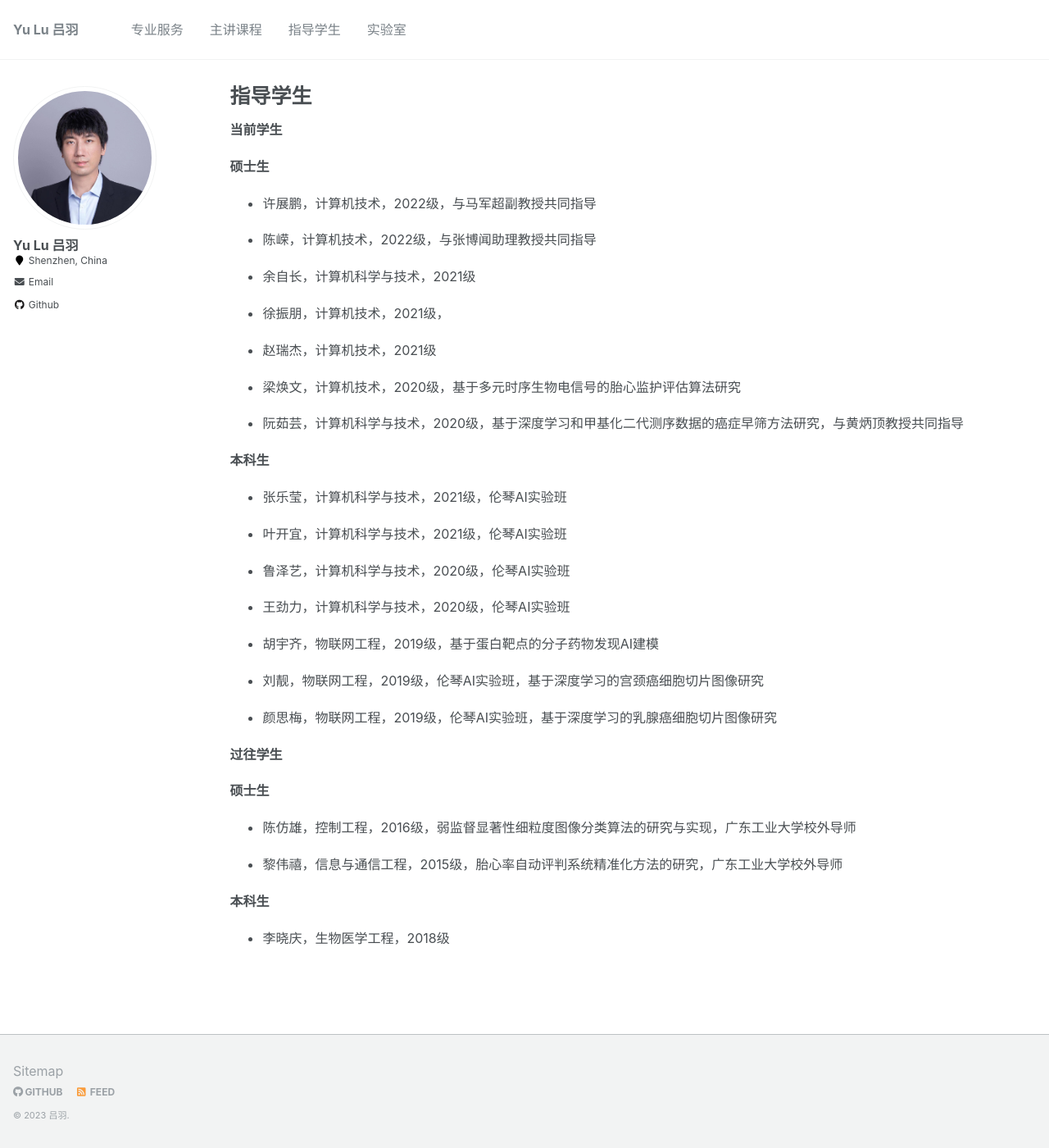
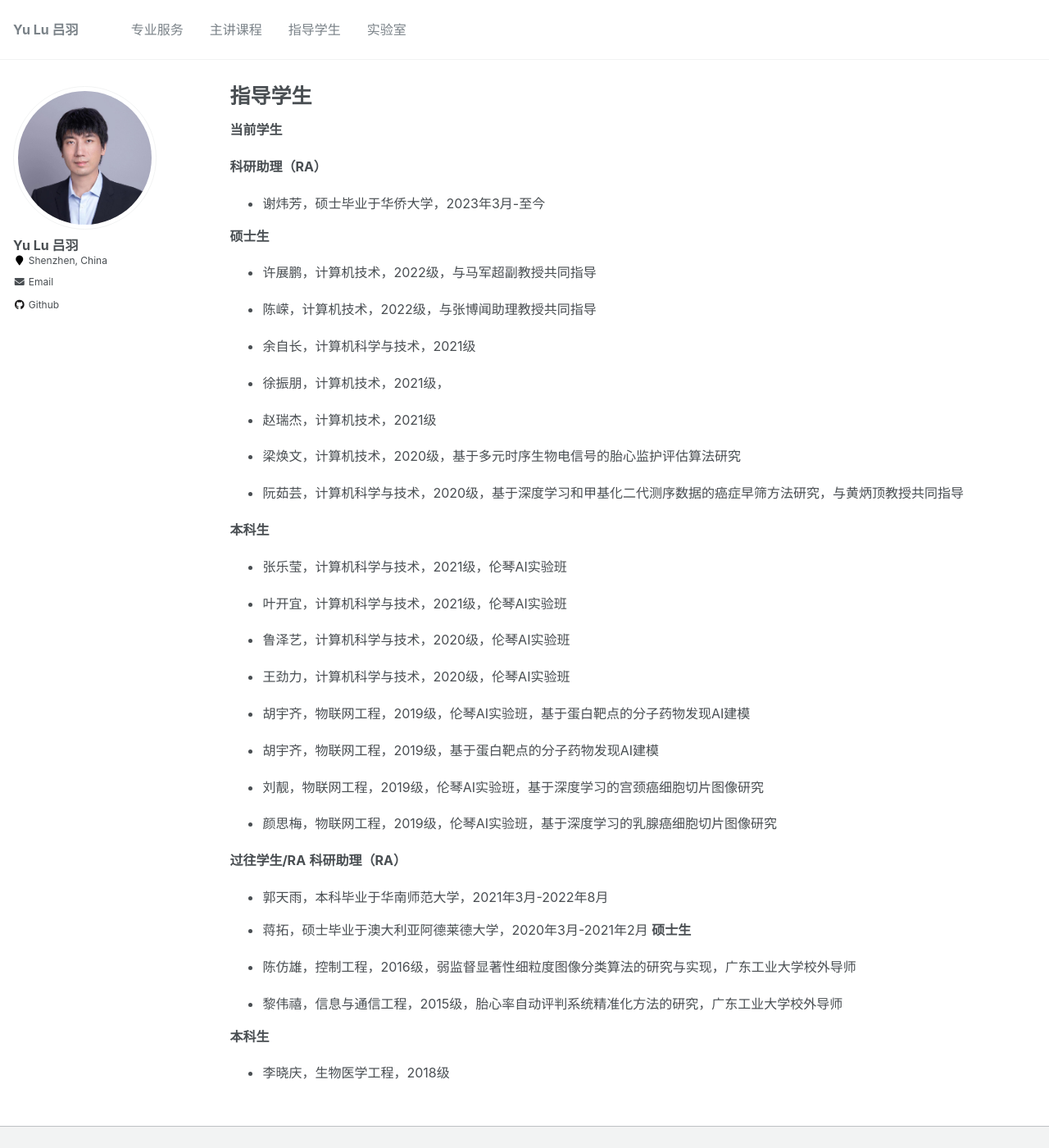
Before and after one commit to YukariUmezawa/lvyu.github.io, a Jekyll site: the page built from _pages/student.md, in a window 1280 px wide and 1400 px high. Shown: the whole window at 82% size. Built offline with Jekyll 4.4.1, drawn with Linux system fonts in a browser that asks for light colours.

Commit message:
Update student.md

```diff
--- a/_pages/student.md
+++ b/_pages/student.md
@@ -6,6 +6,9 @@ author_profile: true
 ---
 
 **当前学生**
+
+**科研助理（RA）**
+  - 谢炜芳，硕士毕业于华侨大学，2023年3月-至今
 
 **硕士生**
   -  许展鹏，计算机技术，2022级，与马军超副教授共同指导
@@ -31,6 +34,8 @@ author_profile: true
 
   -  王劲力，计算机科学与技术，2020级，伦琴AI实验班
 
+  -  胡宇齐，物联网工程，2019级，伦琴AI实验班，基于蛋白靶点的分子药物发现AI建模
+
   -  胡宇齐，物联网工程，2019级，基于蛋白靶点的分子药物发现AI建模
 
   -  刘靓，物联网工程，2019级，伦琴AI实验班，基于深度学习的宫颈癌细胞切片图像研究
@@ -38,13 +43,15 @@ author_profile: true
   -  颜思梅，物联网工程，2019级，伦琴AI实验班，基于深度学习的乳腺癌细胞切片图像研究
 
 
-**过往学生**
-
+**过往学生/RA**
+**科研助理（RA）**
+- 郭天雨，本科毕业于华南师范大学，2021年3月-2022年8月
+- 蒋拓，硕士毕业于澳大利亚阿德莱德大学，2020年3月-2021年2月
 **硕士生**
 
- -   陈仿雄，控制工程，2016级，弱监督显著性细粒度图像分类算法的研究与实现，广东工业大学校外导师
+ -  陈仿雄，控制工程，2016级，弱监督显著性细粒度图像分类算法的研究与实现，广东工业大学校外导师
 
-  -  黎伟禧，信息与通信工程，2015级，胎心率自动评判系统精准化方法的研究，广东工业大学校外导师
+ -  黎伟禧，信息与通信工程，2015级，胎心率自动评判系统精准化方法的研究，广东工业大学校外导师
 
 **本科生**
 
```
